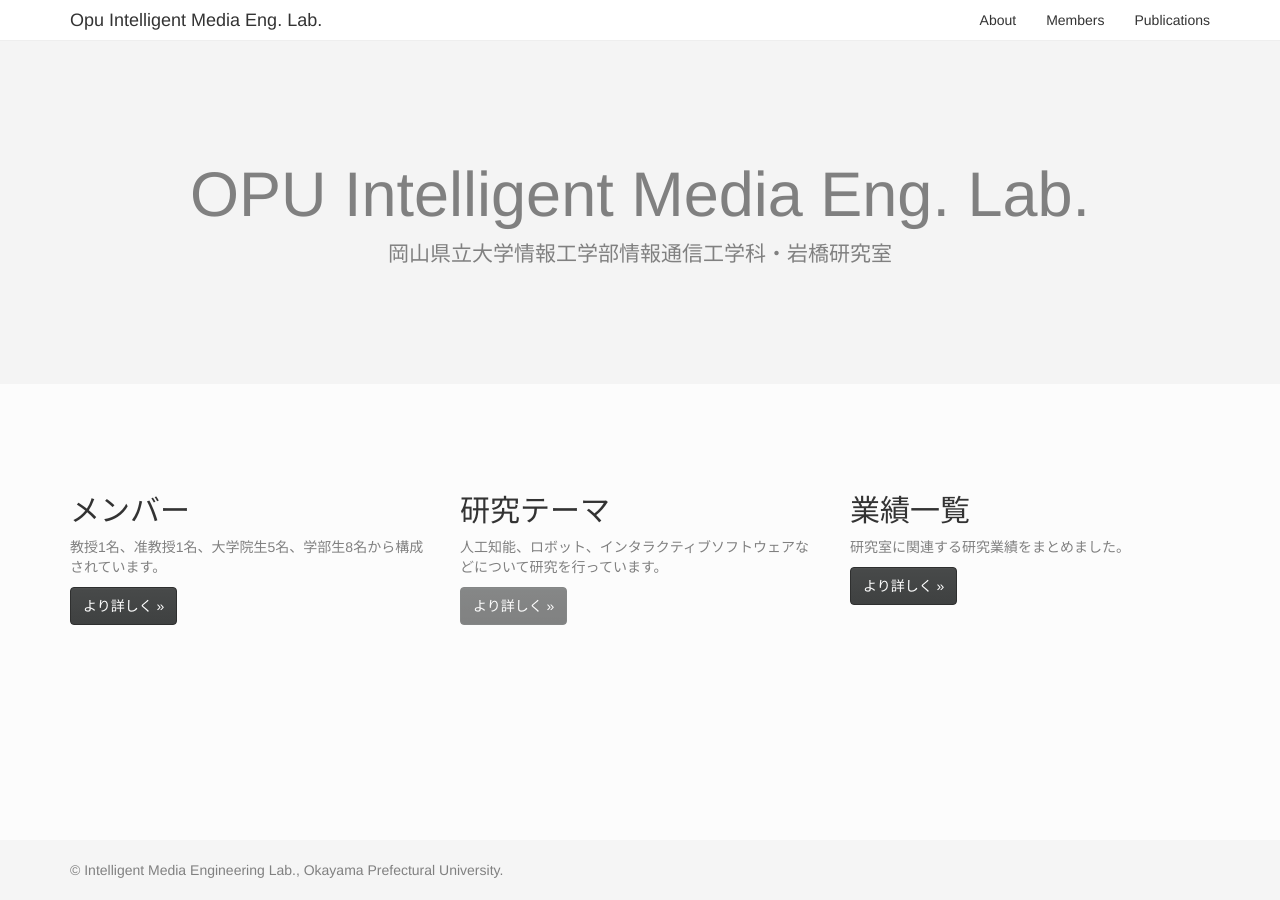
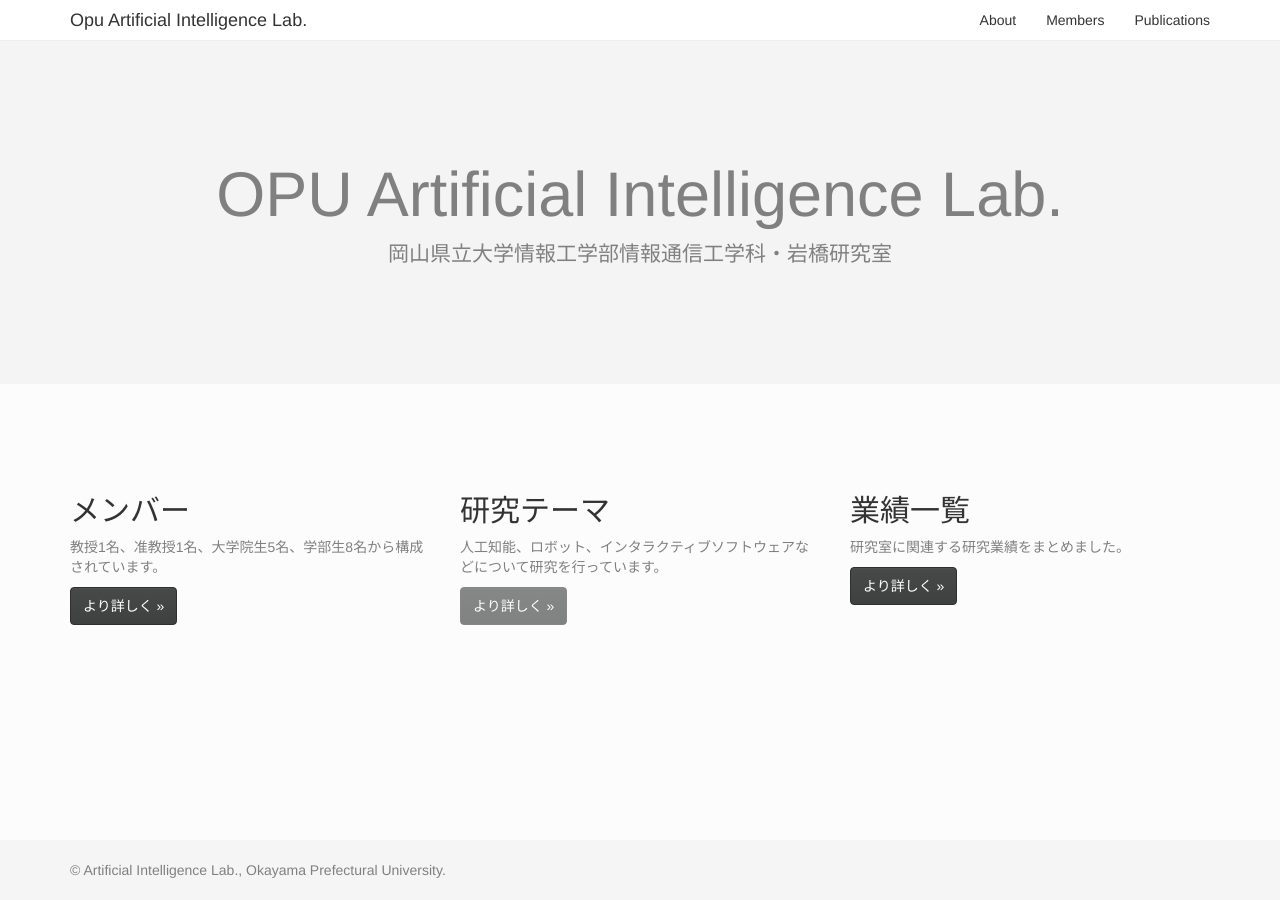
Before and after one commit to kunishi/www-ime, a Jekyll site: the page built from index.html, in a window 1280 px wide. Built offline with Jekyll 4.4.1, drawn with Linux system fonts in a browser that asks for light colours; nearby versions of some CDN libraries; a style sheet for code colours, icons or effects is not loaded.

Commit message:
change lab name to 'artificial intelligence lab.'

```diff
--- a/_includes/footer.html
+++ b/_includes/footer.html
@@ -1,6 +1,6 @@
 <footer class="footer">
   <div class="container">
-    <p class="text-muted">&copy; Intelligent Media Engineering Lab., Okayama Prefectural University.</p>
+    <p class="text-muted">&copy; Artificial Intelligence Lab., Okayama Prefectural University.</p>
   </div>
 </footer>
 <script src="//ajax.googleapis.com/ajax/libs/jquery/1.11.0/jquery.min.js"></script>
--- a/_includes/header.html
+++ b/_includes/header.html
@@ -7,7 +7,7 @@
         <span class="icon-bar"></span>
         <span class="icon-bar"></span>
       </button>
-      <a class="navbar-brand" href="{% if site.baseurl != "" %}{{ site.baseurl }}{% else %}{{ "/" }}{% endif %}">Opu Intelligent Media Eng. Lab.</a>
+      <a class="navbar-brand" href="{% if site.baseurl != "" %}{{ site.baseurl }}{% else %}{{ "/" }}{% endif %}">Opu Artificial Intelligence Lab.</a>
     </div>
     <div class="navbar-collapse collapse">
       <ul class="nav navbar-nav navbar-right">
--- a/_layouts/toppage.html
+++ b/_layouts/toppage.html
@@ -3,7 +3,7 @@
 ---
 <div class="jumbotron">
   <div class="container">
-    <h1 class="center">OPU Intelligent Media Eng. Lab.</h1>
+    <h1 class="center">OPU Artificial Intelligence Lab.</h1>
     <p class="center">岡山県立大学情報工学部情報通信工学科・岩橋研究室</p>
   </div>
 </div>
```
